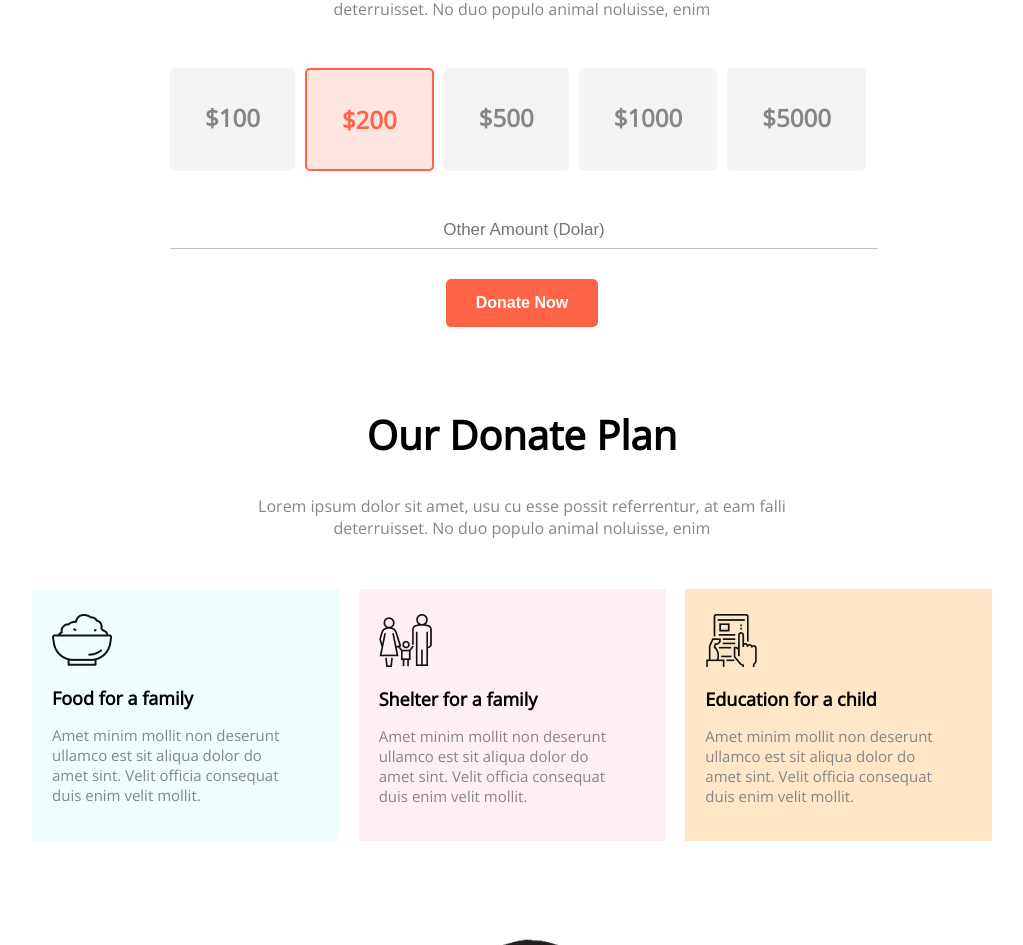
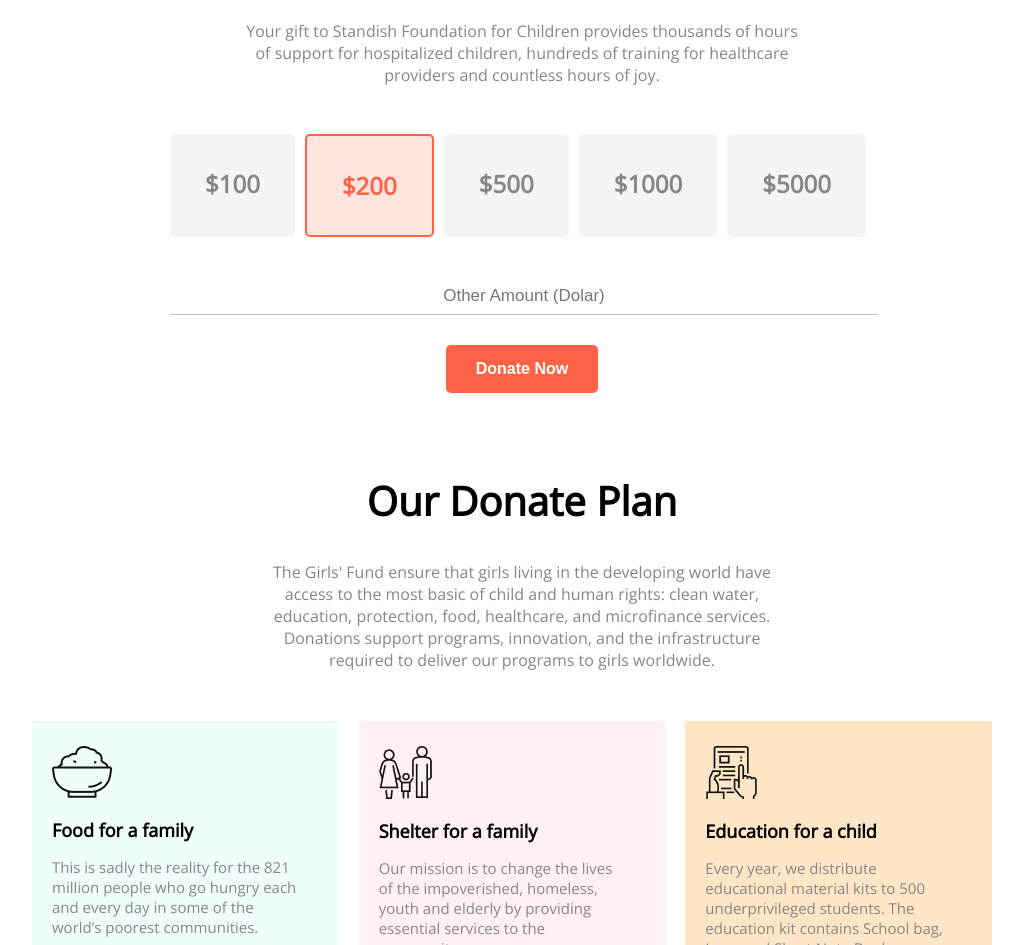
Before and after one commit to webgurusam/give-donation, a plain HTML site: page index.html in a window 1280 px wide. Shown: the part 863-1808 px from the top of the page, without its empty margins (118-1141 px from the left). Drawn offline with nearby package versions, Linux system fonts and the light colour scheme.

Commit message:
everything is updated

```diff
--- a/index.html
+++ b/index.html
@@ -16,16 +16,17 @@
     <section class="top-banner">
         <div class="donate-now center">
             <h1>Let’s Help Those Who Are More In Need</h1>
-            <p class="center">Lorem ipsum dolor sit amet, usu cu esse possit referrentur, at eam falli
-                deterruisset. No duo populo animal noluisse, enim</p>
+            <p class="center">“Sometimes, we may discover we helped the wrong person, but that should not be a reason to
+                stop helping other people in need, even though we were fooled previously. If you want to do good there
+                are opportunities everywhere. Don’t let the fools spoil your good heart.”</p>
             <a class="link-button" target="_blank" href="#">Donate Now</a>
         </div>
     </section>
     <section class="give-donation m-80">
         <div class="donation-content center">
             <h1>Give Donation</h1>
-            <p class="center">Lorem ipsum dolor sit amet, usu cu esse possit referrentur, at eam falli
-                deterruisset. No duo populo animal noluisse, enim</p>
+            <p class="center">Your gift to Standish Foundation for Children provides thousands of hours of support for
+                hospitalized children, hundreds of training for healthcare providers and countless hours of joy.</p>
             <ul class="flexible-container">
                 <li>$100</li>
                 <li class="active">$200</li>
@@ -42,32 +43,30 @@
     <section class="donate-plan m-80">
         <div class="donate-plan-content">
             <h1>Our Donate Plan</h1>
-            <p class="center">Lorem ipsum dolor sit amet, usu cu esse possit referrentur, at eam falli
-                deterruisset. No duo populo animal noluisse, enim</p>
+            <p class="center">The Girls' Fund ensure that girls living in the developing world have access to the most
+                basic of child and human rights: clean water, education, protection, food, healthcare, and microfinance
+                services. Donations support programs, innovation, and the infrastructure required to deliver our
+                programs to girls worldwide.</p>
             <div class="flexible-container m-50">
                 <div id="food" class="single-plan">
                     <img src="icons/food.png" alt="food">
                     <h2>Food for a family</h2>
-                    <p>Amet minim mollit non deserunt
-                        ullamco est sit aliqua dolor do amet
-                        sint. Velit officia consequat duis enim
-                        velit mollit.</p>
+                    <p>This is sadly the reality for the 821 million people who go hungry each and every day in some of
+                        the world’s poorest communities.</p>
                 </div>
                 <div id="shelter" class="single-plan">
                     <img src="icons/shelter.png" alt="shelter">
                     <h2>Shelter for a family</h2>
-                    <p>Amet minim mollit non deserunt
-                        ullamco est sit aliqua dolor do amet
-                        sint. Velit officia consequat duis enim
-                        velit mollit.</p>
+                    <p>Our mission is to change the lives of the impoverished, homeless, youth and elderly by providing
+                        essential services to the community.</p>
                 </div>
                 <div id="education" class="single-plan last-child">
                     <img src="icons/Frame-1.png" alt="Frame">
                     <h2>Education for a child</h2>
-                    <p>Amet minim mollit non deserunt
-                        ullamco est sit aliqua dolor do amet
-                        sint. Velit officia consequat duis enim
-                        velit mollit.</p>
+                    <p>Every year, we distribute educational material kits to 500 underprivileged students. The
+                        education kit contains School bag, Long and Short Note Books, Dictionary, Shoes, Socks, Pencils,
+                        Sketch Pens, Geometry Box, Colour Pencils, etc.
+                    </p>
                 </div>
             </div>
         </div>
@@ -83,14 +82,14 @@
         <div class="single-blog">
             <img src="icons/Spinning-earth.webp" alt="Spinning earth">
             <h2>Give to causes that matter to you</h2>
-            <p>All donations via Milkywire benefit trusted organizations on the ground working with the causes you
+            <p>All donations via bdhelp benefit trusted organizations on the ground working with the causes you
                 choose. You can also be sure that all work is done in line with the UN Global Goals.</p>
             <a target="_blank" href="#">Our screening process &rarr;</a>
         </div>
         <div id="no-margin" class="single-blog">
             <img src="icons/Fist_bump.webp" alt="Fist bump">
             <h2>See your donation in action</h2>
-            <p>On the Milkywire app, you'll get updates from people working hands-on in the field. You can also ask
+            <p>On the bdhelp app, you'll get updates from people working hands-on in the field. You can also ask
                 questions to the experts directly. Try it; you might learn a thing or two!</p>
             <a target="_blank" href="#">Get the app &rarr;</a>
         </div>
@@ -98,8 +97,8 @@
     <section class="get-updates m-80">
         <div class="get-update-content center">
             <h1>Get My Updates</h1>
-            <p class="center">Lorem ipsum dolor sit amet, usu cu esse possit referrentur, at eam falli
-                deterruisset. No duo populo animal noluisse, enim</p>
+            <p class="center">Every email or contact request is read and responded to by a member of the Board of
+                Directors.</p>
             <form action="" class="subscribe-form">
                 <input type="email" name="" id="" placeholder="Email">
                 <button class="link-button">Subscribe</button>
```
